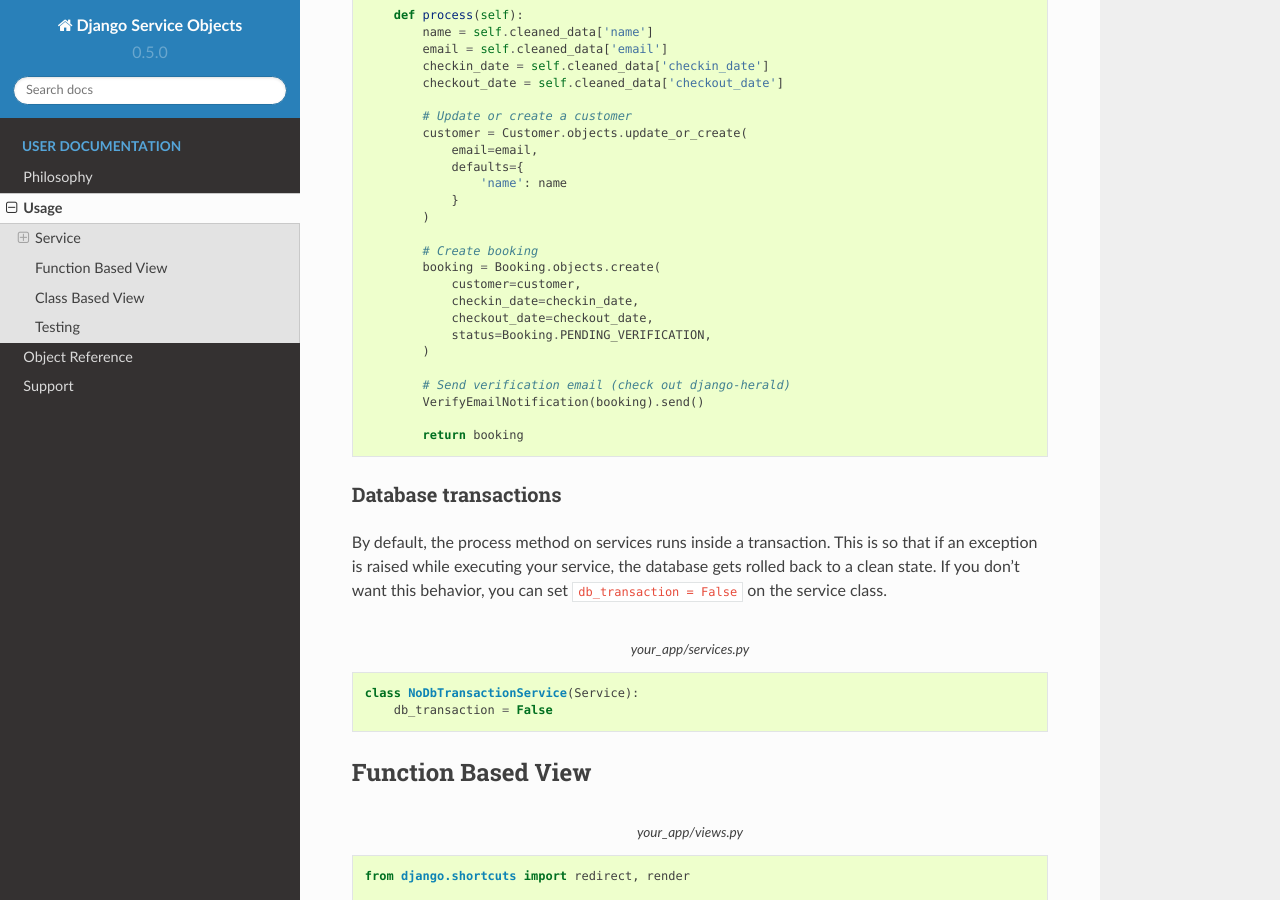
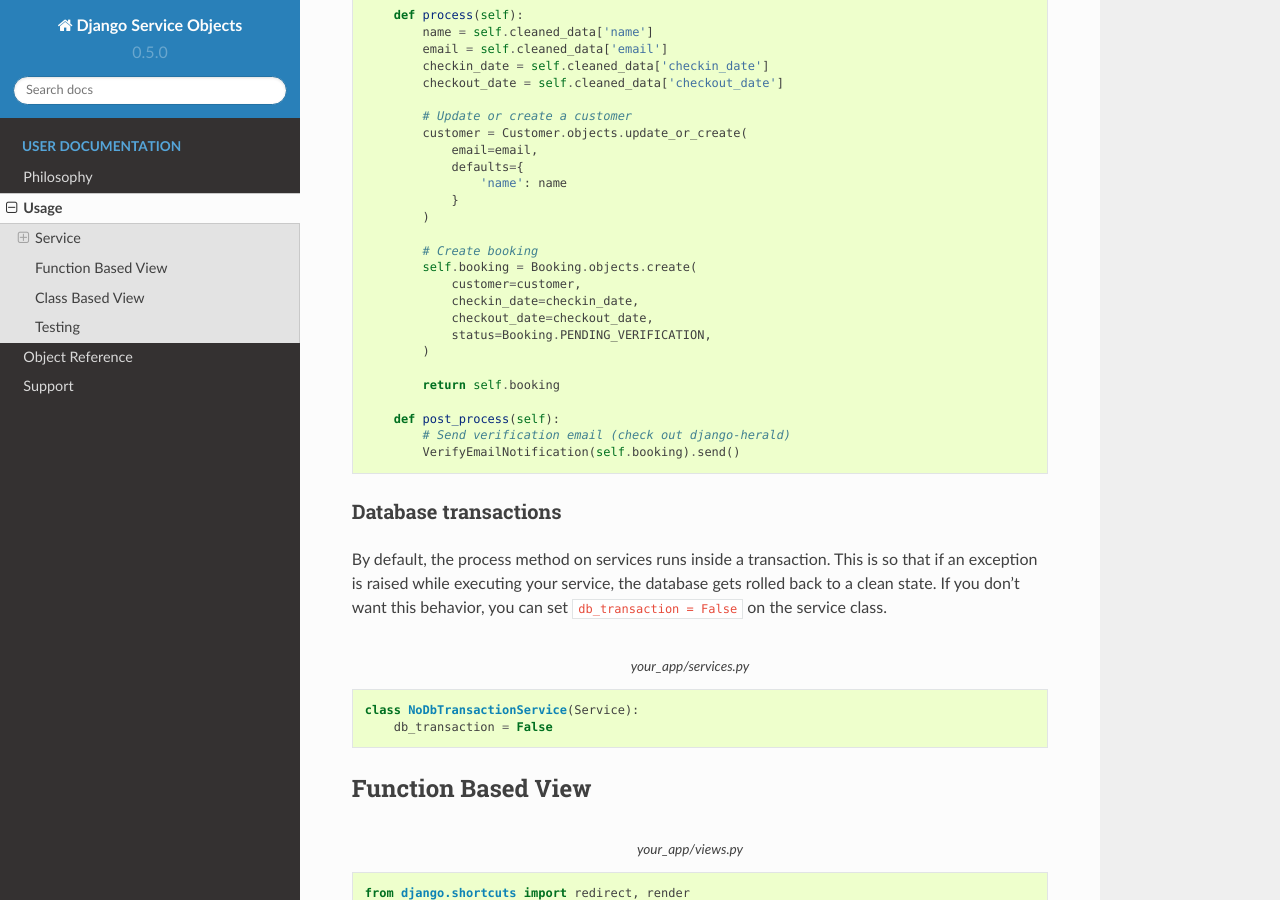
Before and after one commit to mixxorz/django-service-objects, a Sphinx documentation site: the page built from docs/pages/usage.rst, in a window 1280 px wide and 900 px high, scrolled down 560 px. Built offline with Sphinx 7.4.7 and the Read the Docs theme 2.0.0, drawn with Linux system fonts in a browser that asks for light colours.

```diff
--- a/docs/pages/support.rst
+++ b/docs/pages/support.rst
@@ -8,7 +8,7 @@ Supported Version
 Tests are run on officially supported versions of :mod:`Django`
 
 * Python 2.7, 3.4, 3.5, 3.6, 3.7
-* Django 1.11, 2.0, 2.1
+* Django 1.11, 2.0, 2.1, 2.2
 
 
 Contributing
--- a/docs/pages/usage.rst
+++ b/docs/pages/usage.rst
@@ -38,17 +38,18 @@ A code sample is worth a thousand words.
             )
 
             # Create booking
-            booking = Booking.objects.create(
+            self.booking = Booking.objects.create(
                 customer=customer,
                 checkin_date=checkin_date,
                 checkout_date=checkout_date,
                 status=Booking.PENDING_VERIFICATION,
             )
 
+            return self.booking
+
+        def post_process(self):
             # Send verification email (check out django-herald)
-            VerifyEmailNotification(booking).send()
-
-            return booking
+            VerifyEmailNotification(self.booking).send()
 
 
 Database transactions
```
Also changed, not shown: .travis.yml, 2 other files.
